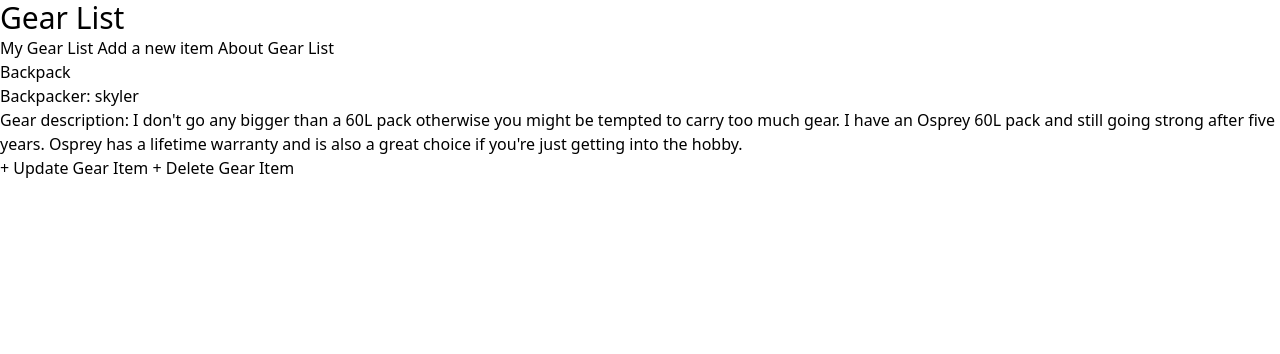
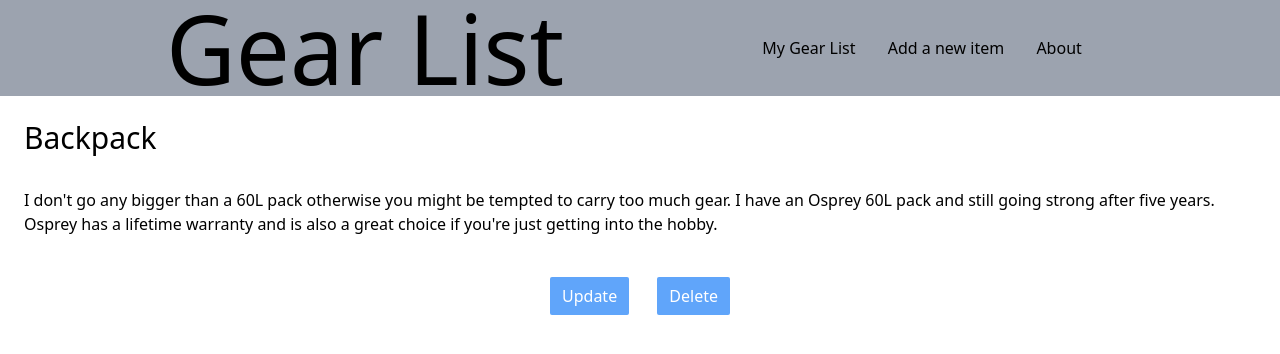
Before and after one commit to SkylerJohnson102020/django_snack_CRUD, a Django app: page /1/ in a window 1280 px wide. Shown: the top 354 px of the page. Run offline with Django 3.2, Linux system fonts and the light colour scheme; data comes from the database, SQL or seed files in the repository; some libraries are stand-ins or nearby versions.

Commit message:
Started with simple styling of templates. Work in progress.

```diff
--- a/theme/static/css/dist/styles.css
+++ b/theme/static/css/dist/styles.css
@@ -595,6 +595,11 @@ video {
   display: none;
 }
 
+*, ::before, ::after {
+  --tw-border-opacity: 1;
+  border-color: rgba(229, 231, 235, var(--tw-border-opacity));
+}
+
 [type='text'],[type='email'],[type='url'],[type='password'],[type='number'],[type='date'],[type='datetime-local'],[type='month'],[type='search'],[type='tel'],[type='time'],[type='week'],[multiple],textarea,select {
   -webkit-appearance: none;
      -moz-appearance: none;
@@ -759,47 +764,22 @@ select {
   outline: 1px auto -webkit-focus-ring-color;
 }
 
-.container {
-  width: 100%;
+.static {
+  position: static;
 }
 
-@media (min-width: 640px) {
-  .container {
-    max-width: 640px;
-  }
-}
-
-@media (min-width: 768px) {
-  .container {
-    max-width: 768px;
-  }
-}
-
-@media (min-width: 1024px) {
-  .container {
-    max-width: 1024px;
-  }
-}
-
-@media (min-width: 1280px) {
-  .container {
-    max-width: 1280px;
-  }
-}
-
-@media (min-width: 1536px) {
-  .container {
-    max-width: 1536px;
-  }
-}
-
-.static {
-  position: static;
+.m-6 {
+  margin: 1.5rem;
 }
 
 .mx-auto {
   margin-left: auto;
   margin-right: auto;
+}
+
+.mx-3 {
+  margin-left: 0.75rem;
+  margin-right: 0.75rem;
 }
 
 .block {
@@ -810,8 +790,29 @@ select {
   display: flex;
 }
 
-.h-screen {
-  height: 100vh;
+.w-96 {
+  width: 24rem;
+}
+
+.border-collapse {
+  border-collapse: collapse;
+}
+
+@-webkit-keyframes pulse {
+  50% {
+    opacity: .5;
+  }
+}
+
+@keyframes pulse {
+  50% {
+    opacity: .5;
+  }
+}
+
+.animate-pulse {
+  -webkit-animation: pulse 2s cubic-bezier(0.4, 0, 0.6, 1) infinite;
+          animation: pulse 2s cubic-bezier(0.4, 0, 0.6, 1) infinite;
 }
 
 .items-center {
@@ -822,13 +823,169 @@ select {
   justify-content: center;
 }
 
-.font-serif {
-  font-family: ui-serif, Georgia, Cambria, "Times New Roman", Times, serif;
+.justify-between {
+  justify-content: space-between;
 }
 
-.text-5xl {
-  font-size: 3rem;
-  line-height: 1;
+.justify-around {
+  justify-content: space-around;
+}
+
+.justify-evenly {
+  justify-content: space-evenly;
+}
+
+.justify-items-start {
+  justify-items: start;
+}
+
+.justify-items-stretch {
+  justify-items: stretch;
+}
+
+.justify-self-center {
+  justify-self: center;
+}
+
+.rounded-sm {
+  border-radius: 0.125rem;
+}
+
+.rounded {
+  border-radius: 0.25rem;
+}
+
+.border-4 {
+  border-width: 4px;
+}
+
+.border-8 {
+  border-width: 8px;
+}
+
+.border-r-8 {
+  border-right-width: 8px;
+}
+
+.border-current {
+  border-color: currentColor;
+}
+
+.bg-red-400 {
+  --tw-bg-opacity: 1;
+  background-color: rgba(248, 113, 113, var(--tw-bg-opacity));
+}
+
+.bg-gray-400 {
+  --tw-bg-opacity: 1;
+  background-color: rgba(156, 163, 175, var(--tw-bg-opacity));
+}
+
+.bg-blue-300 {
+  --tw-bg-opacity: 1;
+  background-color: rgba(147, 197, 253, var(--tw-bg-opacity));
+}
+
+.bg-blue-500 {
+  --tw-bg-opacity: 1;
+  background-color: rgba(59, 130, 246, var(--tw-bg-opacity));
+}
+
+.bg-blue-400 {
+  --tw-bg-opacity: 1;
+  background-color: rgba(96, 165, 250, var(--tw-bg-opacity));
+}
+
+.p-2 {
+  padding: 0.5rem;
+}
+
+.p-4 {
+  padding: 1rem;
+}
+
+.p-6 {
+  padding: 1.5rem;
+}
+
+.p-3 {
+  padding: 0.75rem;
+}
+
+.py-5 {
+  padding-top: 1.25rem;
+  padding-bottom: 1.25rem;
+}
+
+.py-3 {
+  padding-top: 0.75rem;
+  padding-bottom: 0.75rem;
+}
+
+.py-2 {
+  padding-top: 0.5rem;
+  padding-bottom: 0.5rem;
+}
+
+.py-1 {
+  padding-top: 0.25rem;
+  padding-bottom: 0.25rem;
+}
+
+.py-4 {
+  padding-top: 1rem;
+  padding-bottom: 1rem;
+}
+
+.py-6 {
+  padding-top: 1.5rem;
+  padding-bottom: 1.5rem;
+}
+
+.px-3 {
+  padding-left: 0.75rem;
+  padding-right: 0.75rem;
+}
+
+.px-5 {
+  padding-left: 1.25rem;
+  padding-right: 1.25rem;
+}
+
+.pl-6 {
+  padding-left: 1.5rem;
+}
+
+.pl-10 {
+  padding-left: 2.5rem;
+}
+
+.pl-24 {
+  padding-left: 6rem;
+}
+
+.pr-3 {
+  padding-right: 0.75rem;
+}
+
+.pl-3 {
+  padding-left: 0.75rem;
+}
+
+.pr-4 {
+  padding-right: 1rem;
+}
+
+.pl-4 {
+  padding-left: 1rem;
+}
+
+.pr-6 {
+  padding-right: 1.5rem;
+}
+
+.text-center {
+  text-align: center;
 }
 
 .text-3xl {
@@ -836,15 +993,148 @@ select {
   line-height: 2.25rem;
 }
 
-.text-4xl {
-  font-size: 2.25rem;
-  line-height: 2.5rem;
+.text-6xl {
+  font-size: 3.75rem;
+  line-height: 1;
 }
 
-.leading-normal {
-  line-height: 1.5;
+.text-7xl {
+  font-size: 4.5rem;
+  line-height: 1;
 }
 
-.tracking-normal {
-  letter-spacing: 0em;
+.text-8xl {
+  font-size: 6rem;
+  line-height: 1;
 }
+
+.text-xl {
+  font-size: 1.25rem;
+  line-height: 1.75rem;
+}
+
+.text-blue-400 {
+  --tw-text-opacity: 1;
+  color: rgba(96, 165, 250, var(--tw-text-opacity));
+}
+
+.text-white {
+  --tw-text-opacity: 1;
+  color: rgba(255, 255, 255, var(--tw-text-opacity));
+}
+
+.transition {
+  transition-property: background-color, border-color, color, fill, stroke, opacity, box-shadow, transform, filter, -webkit-backdrop-filter;
+  transition-property: background-color, border-color, color, fill, stroke, opacity, box-shadow, transform, filter, backdrop-filter;
+  transition-property: background-color, border-color, color, fill, stroke, opacity, box-shadow, transform, filter, backdrop-filter, -webkit-backdrop-filter;
+  transition-timing-function: cubic-bezier(0.4, 0, 0.2, 1);
+  transition-duration: 150ms;
+}
+
+.ease-in-out {
+  transition-timing-function: cubic-bezier(0.4, 0, 0.2, 1);
+}
+
+@-webkit-keyframes ping {
+  75%, 100% {
+    transform: scale(2);
+    opacity: 0;
+  }
+}
+
+@keyframes ping {
+  75%, 100% {
+    transform: scale(2);
+    opacity: 0;
+  }
+}
+
+.hover\:animate-ping:hover {
+  -webkit-animation: ping 1s cubic-bezier(0, 0, 0.2, 1) infinite;
+          animation: ping 1s cubic-bezier(0, 0, 0.2, 1) infinite;
+}
+
+@-webkit-keyframes spin {
+  to {
+    transform: rotate(360deg);
+  }
+}
+
+@keyframes spin {
+  to {
+    transform: rotate(360deg);
+  }
+}
+
+.hover\:animate-spin:hover {
+  -webkit-animation: spin 1s linear infinite;
+          animation: spin 1s linear infinite;
+}
+
+@keyframes pulse {
+  50% {
+    opacity: .5;
+  }
+}
+
+.hover\:animate-pulse:hover {
+  -webkit-animation: pulse 2s cubic-bezier(0.4, 0, 0.6, 1) infinite;
+          animation: pulse 2s cubic-bezier(0.4, 0, 0.6, 1) infinite;
+}
+
+.hover\:bg-blue-500:hover {
+  --tw-bg-opacity: 1;
+  background-color: rgba(59, 130, 246, var(--tw-bg-opacity));
+}
+
+.hover\:bg-blue-400:hover {
+  --tw-bg-opacity: 1;
+  background-color: rgba(96, 165, 250, var(--tw-bg-opacity));
+}
+
+.hover\:bg-blue-600:hover {
+  --tw-bg-opacity: 1;
+  background-color: rgba(37, 99, 235, var(--tw-bg-opacity));
+}
+
+.hover\:text-green-800:hover {
+  --tw-text-opacity: 1;
+  color: rgba(6, 95, 70, var(--tw-text-opacity));
+}
+
+.hover\:text-blue-400:hover {
+  --tw-text-opacity: 1;
+  color: rgba(96, 165, 250, var(--tw-text-opacity));
+}
+
+.hover\:text-blue-600:hover {
+  --tw-text-opacity: 1;
+  color: rgba(37, 99, 235, var(--tw-text-opacity));
+}
+
+.hover\:text-blue-500:hover {
+  --tw-text-opacity: 1;
+  color: rgba(59, 130, 246, var(--tw-text-opacity));
+}
+
+.hover\:text-white:hover {
+  --tw-text-opacity: 1;
+  color: rgba(255, 255, 255, var(--tw-text-opacity));
+}
+
+.hover\:transition:hover {
+  transition-property: background-color, border-color, color, fill, stroke, opacity, box-shadow, transform, filter, -webkit-backdrop-filter;
+  transition-property: background-color, border-color, color, fill, stroke, opacity, box-shadow, transform, filter, backdrop-filter;
+  transition-property: background-color, border-color, color, fill, stroke, opacity, box-shadow, transform, filter, backdrop-filter, -webkit-backdrop-filter;
+  transition-timing-function: cubic-bezier(0.4, 0, 0.2, 1);
+  transition-duration: 150ms;
+}
+
+.hover\:ease-in-out:hover {
+  transition-timing-function: cubic-bezier(0.4, 0, 0.2, 1);
+}
+
+.group:hover .group-hover\:bg-blue-500 {
+  --tw-bg-opacity: 1;
+  background-color: rgba(59, 130, 246, var(--tw-bg-opacity));
+}
--- a/theme/templates/base.html
+++ b/theme/templates/base.html
@@ -1,22 +1,22 @@
-{% load static tailwind_tags %}
+<!-- {% load static tailwind_tags %} -->
+<!-- {% load static %} -->
 {% load tailwind_tags %}
-{% load static %}
 <!DOCTYPE html>
 <html lang="en">
 <head>
-    {% tailwind_css %}
     <meta charset="UTF-8">
     <meta http-equiv="X-UA-Compatible" content="IE=edge">
     <meta name="viewport" content="width=device-width, initial-scale=1.0">
+    {% tailwind_css %}
     <title>Gear List</title>
 </head>
 <body>
-    <header>
-        <h1 class="text-3xl" >Gear List</h1>
-        <nav>
+    <header class="flex bg-gray-400 justify-evenly">
+        <h1 class="text-8xl" >Gear List</h1>
+        <nav class="flex items-center justify-evenly w-96">
             <a href="{% url 'gear_list' %}">My Gear List</a>
             <a href="{% url 'gear_create' %}">Add a new item</a>
-            <a href="{% url 'about' %}">About Gear List</a>
+            <a href="{% url 'about' %}">About</a>
 
         </nav>
     </header>
--- a/theme/templates/gear_delete.html
+++ b/theme/templates/gear_delete.html
@@ -2,11 +2,11 @@
 
 {% block crud %}
 
-<h1>Delete Gear Item</h1>
+<h1>Delete {{ gear.name }}</h1>
 
 <form action="" method="POST">
   {% csrf_token %}
-  <p>Do you really want to delete "{{ gear.name }}"?</p>
+  <p>Are you sure you want to delete "{{ gear.name }}"?</p>
   <input type="submit" value="OK">
 </form>
 
--- a/theme/templates/gear_detail.html
+++ b/theme/templates/gear_detail.html
@@ -1,11 +1,13 @@
 {% extends 'base.html' %}
 
 {% block crud %}
+<div class="p-2">
+    <h2 class="text-3xl p-4">{{ gear.name }}</h2>
+    <p class="p-4">{{ gear.description }}</p>
+</div>
 
-<h2>{{ gear.name }}</h2>
-<h3>Backpacker: {{ gear.purchaser }} </h3>
-<p>Gear description: {{ gear.description }}</p>
-
-<a href="{% url 'gear_update' gear.pk %}">+ Update Gear Item</a>
-<a href="{% url 'gear_delete' gear.pk %}">+ Delete Gear Item</a>
+<div class="text-center py-6">
+    <a class="px-3 py-2 mx-3 bg-blue-400 text-white rounded-sm hover:bg-blue-600 hover:animate-pulse hover:" href="{% url 'gear_update' gear.pk %}">Update</a>
+    <a class="px-3 py-2 mx-3 bg-blue-400 text-white rounded-sm hover:bg-blue-600 hover:animate-pulse hover:" href="{% url 'gear_delete' gear.pk %}">Delete</a>
+</div>
 {% endblock crud %}
--- a/theme/templates/gear_list.html
+++ b/theme/templates/gear_list.html
@@ -3,8 +3,8 @@
 {% block crud %}
 <ul>
     {% for gear in object_list %}
-        <li>
-            <a href="{% url 'gear_detail' gear.pk %}">{{ gear.name }}</a>
+        <li class="py-2 text-xl hover:animate-pulse hover:text-blue-500">
+            <a href="{% url 'gear_detail' gear.pk %}">- {{ gear.name }}</a>
         </li>
     {% endfor %}
 </ul>
--- a/theme/templates/gear_update.html
+++ b/theme/templates/gear_update.html
@@ -2,7 +2,7 @@
 
 {% block crud %}
 
-<h2>Update Gear Item</h2>
+<h2>Update {{ gear.name }}</h2>
 
 <form action="" method="POST">
   {% csrf_token %}
```
Also changed, not shown: README.md.
